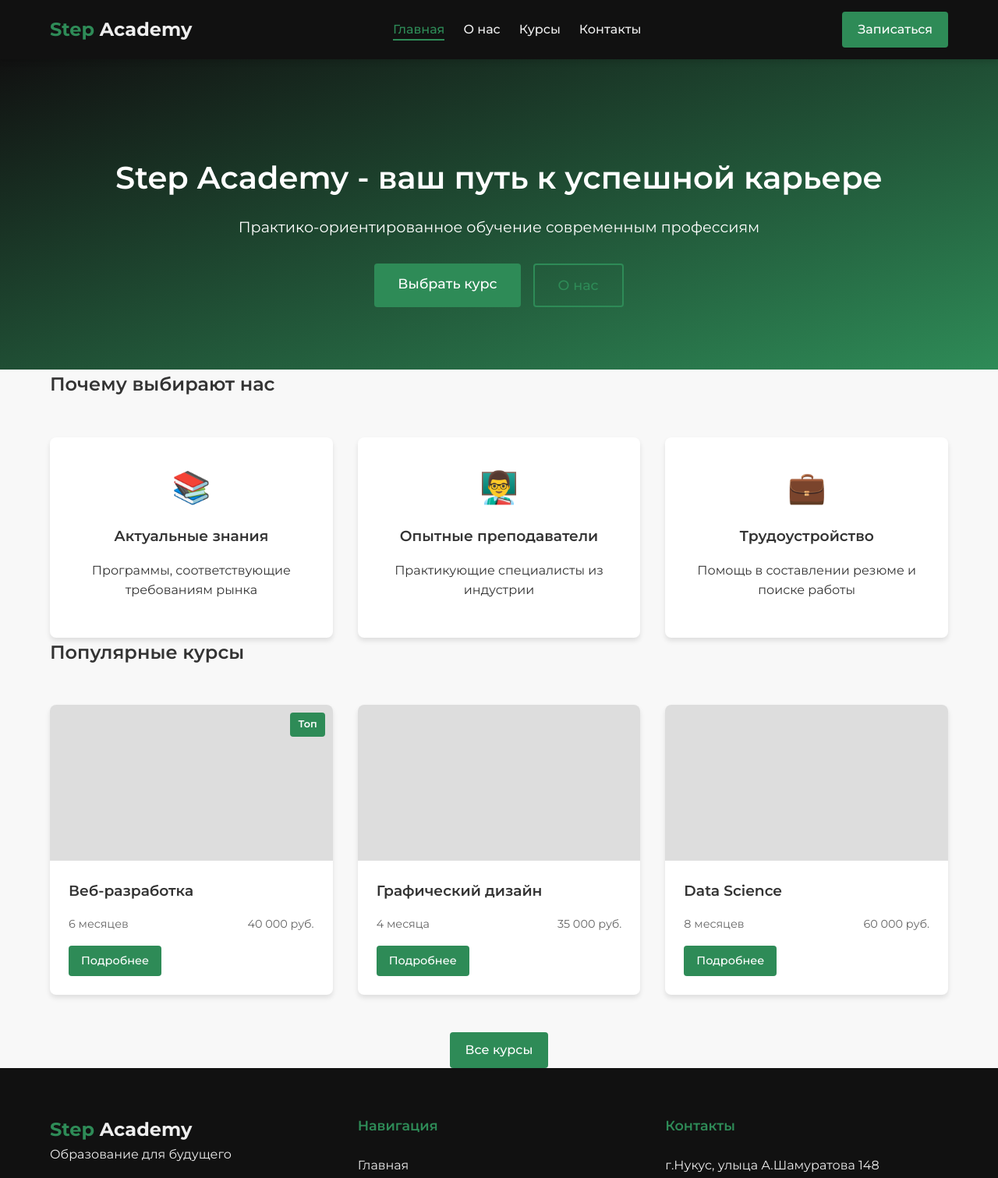
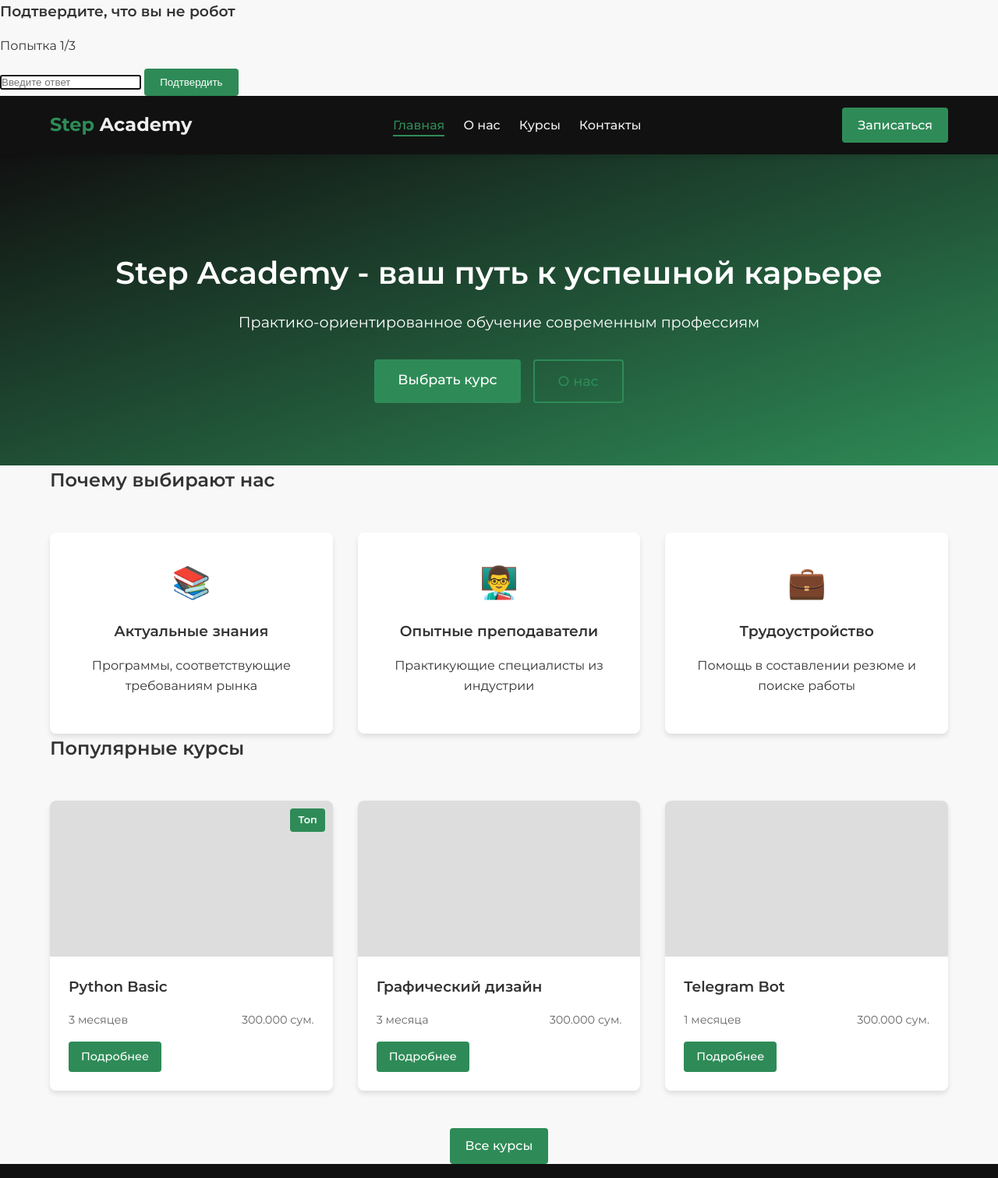
Before and after one commit to HackyCode21/Academy, a plain HTML site: page index.html in a window 1280 px wide. Shown: the top 1511 px of the page at 78% size. Drawn offline with Linux system fonts and the light colour scheme.

Commit message:
Update index.html

```diff
--- a/index.html
+++ b/index.html
@@ -8,6 +8,22 @@
     <link href="https://fonts.googleapis.com/css2?family=Montserrat:wght@400;500;600;700&display=swap" rel="stylesheet">
 </head>
 <body>
+    <!-- Простая CAPTCHA Modal -->
+    <div id="captcha-modal" class="modal">
+        <div class="modal-content">
+            <h3>Подтвердите, что вы не робот</h3>
+            <p>Попытка <span id="attempt-counter">1/3</span></p>
+            <div id="captcha-question" class="captcha-question"></div>
+            <input type="text" id="captcha-answer" placeholder="Введите ответ" autofocus>
+            <button id="verify-captcha" class="btn">Подтвердить</button>
+        </div>
+    </div>
+    <!-- Остальная часть вашего HTML (шапка, контент, подвал) -->
+    <!-- ... -->
+
+    <script src="js/script.js"></script>
+</body>
+</html>
     <!-- Шапка сайта -->
     <header class="header">
         <div class="container">
@@ -76,10 +92,10 @@
                         <div class="course-badge">Топ</div>
                         <div class="course-image"></div>
                         <div class="course-info">
-                            <h3>Веб-разработка</h3>
+                            <h3>Python Basic</h3>
                             <div class="course-meta">
-                                <span class="duration">6 месяцев</span>
-                                <span class="price">40 000 руб.</span>
+                                <span class="duration">3 месяцев</span>
+                                <span class="price">300.000 сум.</span>
                             </div>
                             <a href="courses.html" class="btn btn-small">Подробнее</a>
                         </div>
@@ -89,8 +105,8 @@
                         <div class="course-info">
                             <h3>Графический дизайн</h3>
                             <div class="course-meta">
-                                <span class="duration">4 месяца</span>
-                                <span class="price">35 000 руб.</span>
+                                <span class="duration">3 месяца</span>
+                                <span class="price">300.000 сум.</span>
                             </div>
                             <a href="courses.html" class="btn btn-small">Подробнее</a>
                         </div>
@@ -98,10 +114,10 @@
                     <div class="course-card">
                         <div class="course-image"></div>
                         <div class="course-info">
-                            <h3>Data Science</h3>
+                            <h3>Telegram Bot</h3>
                             <div class="course-meta">
-                                <span class="duration">8 месяцев</span>
-                                <span class="price">60 000 руб.</span>
+                                <span class="duration">1 месяцев</span>
+                                <span class="price">300.000 cум.</span>
                             </div>
                             <a href="courses.html" class="btn btn-small">Подробнее</a>
                         </div>
@@ -136,7 +152,7 @@
                 </div>
                 <div class="footer-col">
                     <h4>Контакты</h4>
-                    <p>г.Нукус, улыца А.Шамуратова 148</p>
+                    <p>г.Нукус, улица А.Шамуратова 148</p>
                     <p>+998 (77) 109-20-05</p>
                     <p>info@stepacademy.uz</p>
                 </div>
```
